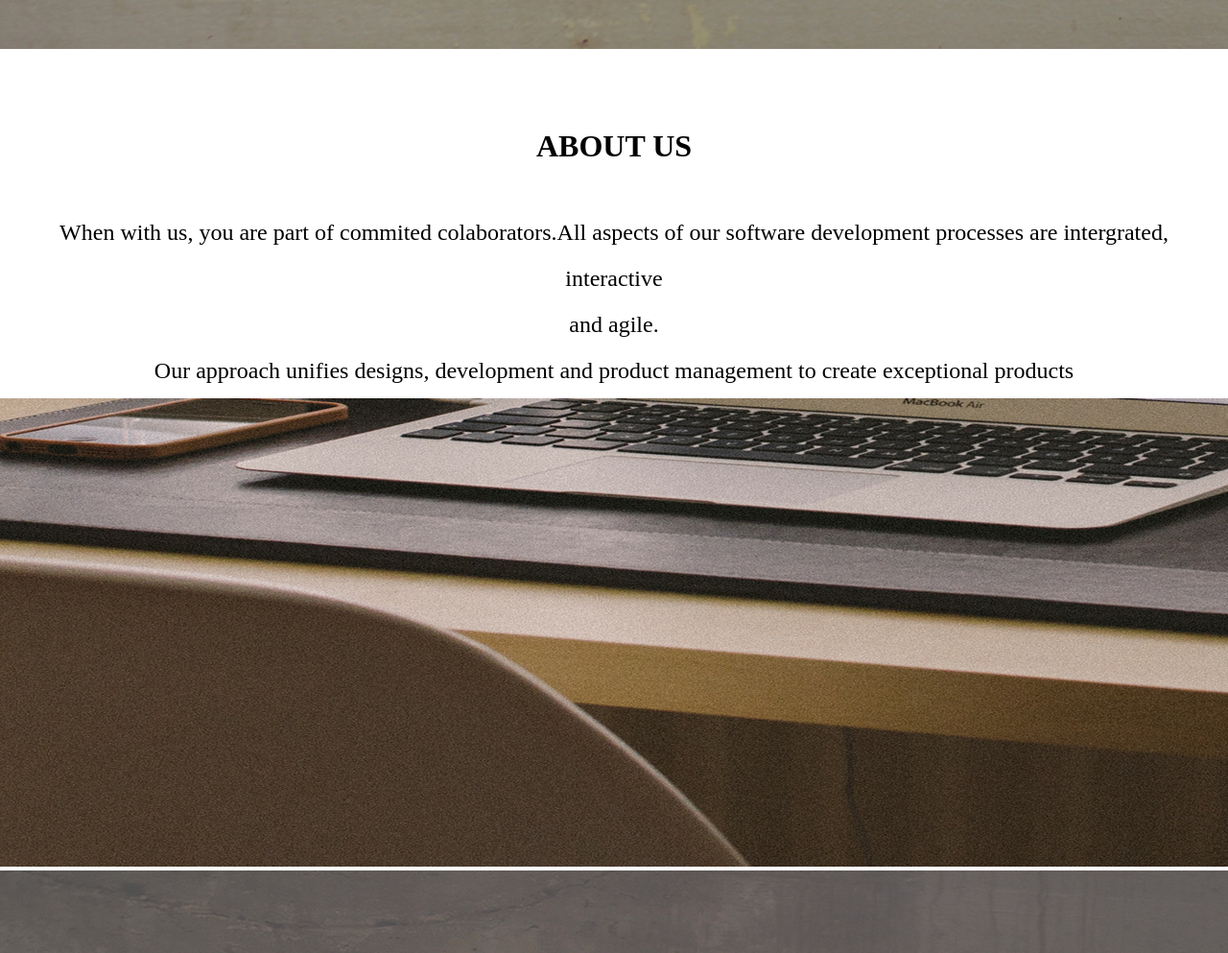
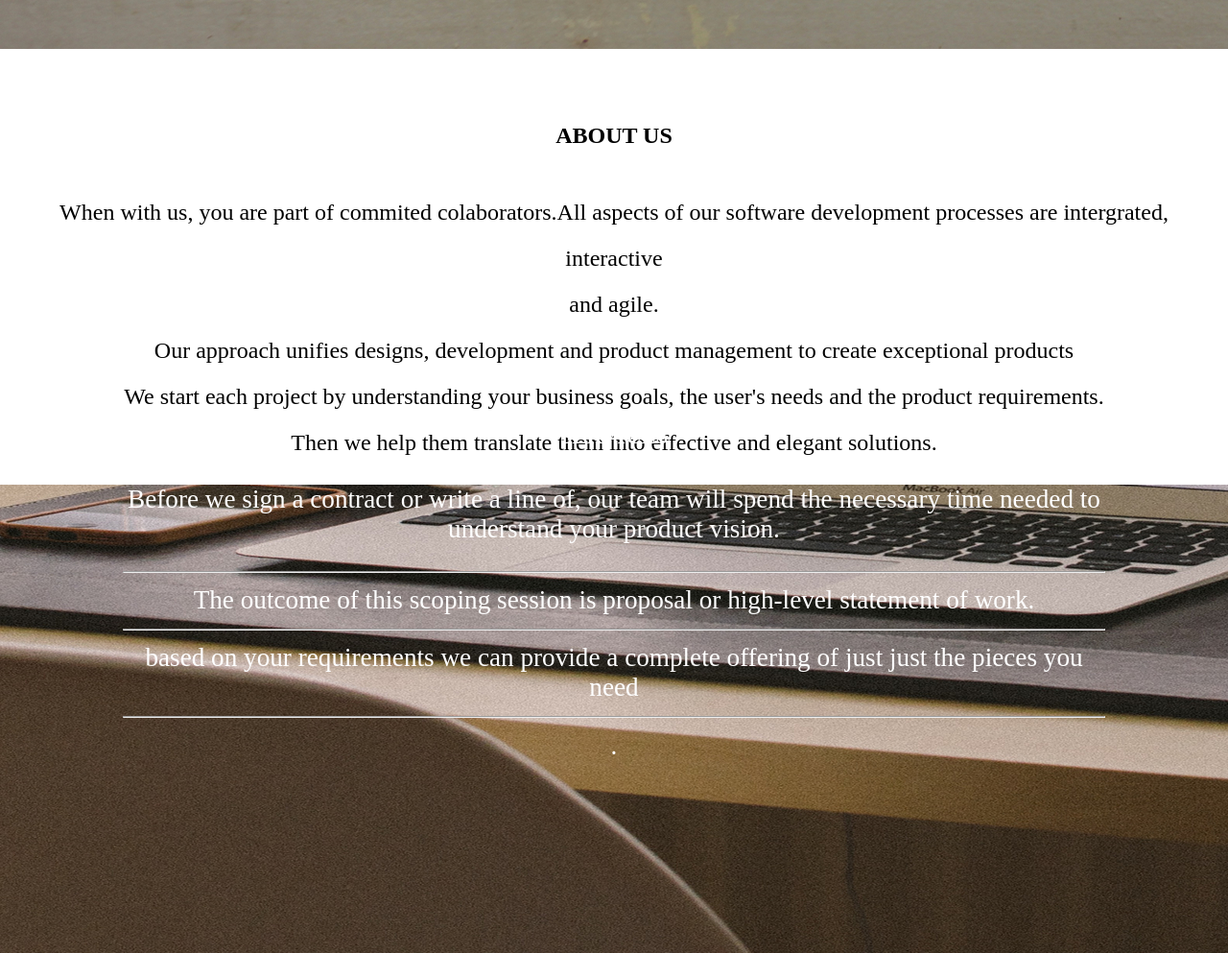
Before and after one commit to Doyo54/Week-3-Independent-Project, a plain HTML site: page index.html in a window 1280 px wide. Shown: the part 1020-2013 px from the top of the page at 96% size. Drawn offline with Linux system fonts and the light colour scheme.

Commit message:
I have added the services section in my HTMl as well as style it in my css

```diff
--- a/index.html
+++ b/index.html
@@ -18,6 +18,11 @@
         <h4>ABOUT US</h4>
         <p>When with us, you are part of commited colaborators.All aspects of our software development processes are intergrated, interactive <br>and agile.<br>Our approach unifies designs, development and product management to create exceptional products<br>We start each project by understanding your business goals, the user's needs and the product requirements.<br>Then we help them translate them into effective and elegant solutions.</p>
     </div>
+    <div class="services">
+        <h5>SERVICES</h5>
+        <p>Before we sign a contract or write a line of, our team will spend the necessary time needed to understand your product vision.<br><hr>
+        The outcome of this scoping session is proposal or high-level statement of work.<br> <hr>based on your requirements we can provide a complete offering of just just the pieces you need<hr>.</p>
+    </div>
         <img id="second"src="./secondPage.jpg">
         <img id="last" src="./lastPage.jpg">
 
--- a/style.css
+++ b/style.css
@@ -53,12 +53,22 @@ h2 {
 }
 .about{
     text-align: center;
-    height: 300px;
+    height: 390px;
     padding: 30px;
     line-height: 200%;
     font-size: x-large;
+
 }
 h4 {
     text-align: center;
-    font-size: xx-large;
+    font-size: x-large;
 }
+.services {
+    color: white;
+    text-align: center;
+    position:absolute;
+    top: 178%;
+    right: 10%;
+    width: 80%;
+    font-size: 170%;
+}
```
